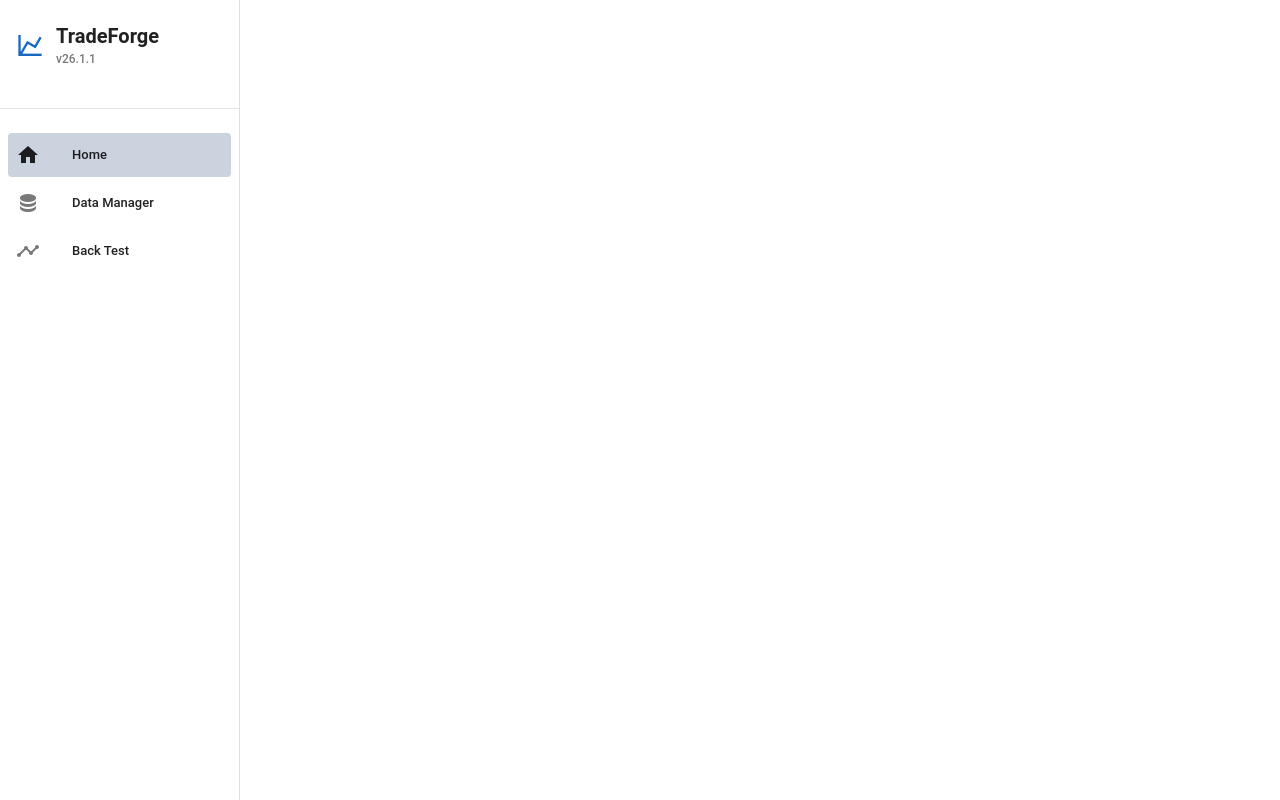
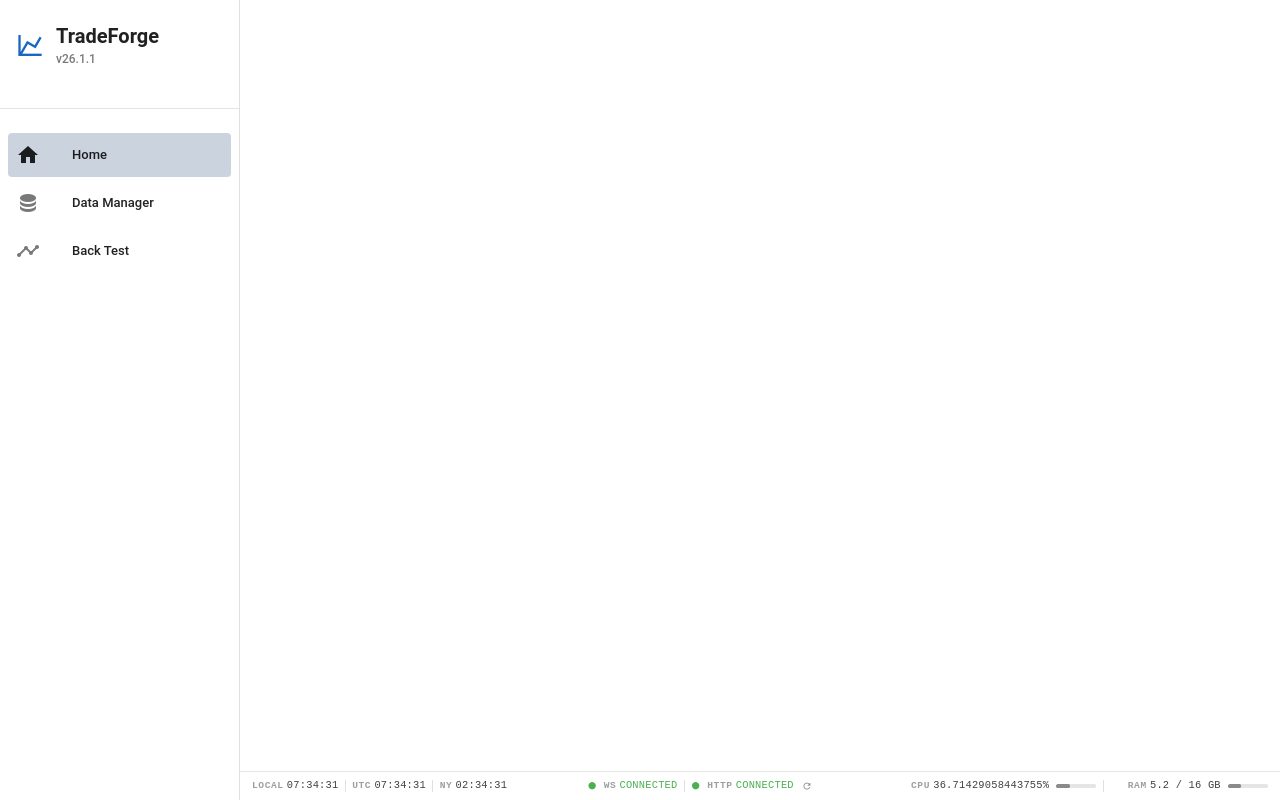
Before and after one commit to ArtemIyX/TradeForgeSharp, a Vue app in the folder TradeForge.VUE/: page / in a window 1280 px wide. Built offline with nearby package versions, Linux system fonts and the light colour scheme; the HTML template or start-up script is replaced by a standard one.

Commit message:
App footer

```diff
--- a/TradeForge.VUE/src/App.vue
+++ b/TradeForge.VUE/src/App.vue
@@ -9,13 +9,14 @@
       </v-container>
     </v-main>
 
-
+    <AppFooter />
   </v-app>
 </template>
 
 <script setup lang="ts">
 import AppNavigation from "@/components/app/app-navigation/AppNavigation.vue";
 import AppSnackBar from "@/components/app/app-snackbar/AppSnackBar.vue";
+import AppFooter from "@/components/app/app-footer/AppFooter.vue";
 
 </script>
 
--- /dev/null
+++ b/TradeForge.VUE/src/components/app/app-footer/AppFooter.vue
@@ -0,0 +1,225 @@
+<template>
+  <v-footer app height="auto" class="app-footer px-3 py-0">
+    <div class="footer-inner">
+
+      <!-- GROUP 1: Clocks -->
+      <div class="footer-group">
+        <div class="footer-item">
+          <span class="footer-label">LOCAL</span>
+          <span class="footer-value">{{ localTime }}</span>
+        </div>
+        <div class="footer-divider" />
+        <div class="footer-item">
+          <span class="footer-label">UTC</span>
+          <span class="footer-value">{{ utcTime }}</span>
+        </div>
+        <div class="footer-divider" />
+        <div class="footer-item">
+          <span class="footer-label">NY</span>
+          <span class="footer-value">{{ nyTime }}</span>
+        </div>
+      </div>
+
+      <v-spacer />
+
+      <!-- GROUP 2: Connections -->
+      <div class="footer-group">
+        <div class="footer-item">
+          <v-icon :color="wsColor" size="0.55rem" class="mr-1">mdi-circle</v-icon>
+          <span class="footer-label">WS</span>
+          <span :class="['footer-value', 'status-text', `status-${wsStatus}`]">
+            {{ wsStatus.toUpperCase() }}
+          </span>
+        </div>
+        <div class="footer-divider" />
+        <div class="footer-item">
+          <v-icon :color="httpColor" size="0.55rem" class="mr-1">mdi-circle</v-icon>
+          <span class="footer-label">HTTP</span>
+          <span :class="['footer-value', 'status-text', `status-${httpStatus}`]">
+            {{ httpStatus.toUpperCase() }}
+          </span>
+          <v-btn
+            icon
+            variant="plain"
+            size="x-small"
+            density="compact"
+            class="refresh-btn ml-1"
+            :loading="httpRefreshing"
+            @click="refreshHttp"
+          >
+            <v-icon size="0.65rem">mdi-refresh</v-icon>
+          </v-btn>
+        </div>
+      </div>
+
+      <v-spacer />
+
+      <!-- GROUP 3: System -->
+      <div class="footer-group">
+        <div class="footer-item">
+          <v-icon size="0.65rem" class="mr-1" color="rgba(255,255,255,0.4)">mdi-cpu-64-bit</v-icon>
+          <span class="footer-label">CPU</span>
+          <span class="footer-value" :class="cpuWarnClass">{{ cpu }}%</span>
+          <div class="mini-bar ml-1">
+            <div class="mini-bar-fill" :class="cpuWarnClass" :style="{ width: cpu + '%' }" />
+          </div>
+        </div>
+        <div class="footer-divider" />
+        <div class="footer-item">
+          <v-icon size="0.65rem" class="mr-1" color="rgba(255,255,255,0.4)">mdi-memory</v-icon>
+          <span class="footer-label">RAM</span>
+          <span class="footer-value" :class="ramWarnClass">{{ ramUsed.toFixed(1) }} / {{ ramMax }} GB</span>
+          <div class="mini-bar ml-1">
+            <div class="mini-bar-fill" :class="ramWarnClass" :style="{ width: ramPct + '%' }" />
+          </div>
+        </div>
+      </div>
+
+    </div>
+  </v-footer>
+</template>
+
+<script setup lang="ts">
+import { ref, computed, onMounted, onUnmounted } from 'vue'
+
+// ── Time ──────────────────────────────────────────────────────────────────────
+const now = ref(new Date())
+let ticker: ReturnType<typeof setInterval>
+
+const fmt = (d: Date, tz?: string) =>
+  d.toLocaleTimeString('en-US', {
+    hour: '2-digit', minute: '2-digit', second: '2-digit',
+    hour12: false, timeZone: tz
+  })
+
+const localTime = computed(() => fmt(now.value))
+const utcTime   = computed(() => fmt(now.value, 'UTC'))
+const nyTime    = computed(() => fmt(now.value, 'America/New_York'))
+
+// ── WebSocket ─────────────────────────────────────────────────────────────────
+type Status = 'connected' | 'disconnected' | 'connecting'
+const wsStatus = ref<Status>('connected')
+const wsColor  = computed(() => ({ connected: 'success', disconnected: 'error', connecting: 'warning' }[wsStatus.value]))
+
+// ── HTTP ──────────────────────────────────────────────────────────────────────
+const httpStatus     = ref<Status>('connected')
+const httpRefreshing = ref(false)
+const httpColor      = computed(() => ({ connected: 'success', disconnected: 'error', connecting: 'warning' }[httpStatus.value]))
+
+async function refreshHttp() {
+  httpRefreshing.value = true
+  httpStatus.value = 'connecting'
+  // Replace with real health-check call
+  await new Promise(r => setTimeout(r, 800))
+  httpStatus.value = 'connected'
+  httpRefreshing.value = false
+}
+
+// ── System ────────────────────────────────────────────────────────────────────
+const cpu    = ref(34)
+const ramUsed = ref(5.2)
+const ramMax  = ref(16)
+const ramPct  = computed(() => (ramUsed.value / ramMax.value) * 100)
+
+const cpuWarnClass = computed(() => cpu.value > 85 ? 'val-error' : cpu.value > 65 ? 'val-warn' : '')
+const ramWarnClass = computed(() => ramPct.value > 85 ? 'val-error' : ramPct.value > 65 ? 'val-warn' : '')
+
+// Simulate live metrics — replace with real polling/SSE
+function updateMetrics() {
+  cpu.value = Math.min(99, Math.max(5, cpu.value + (Math.random() * 6 - 3)))
+  ramUsed.value = Math.min(ramMax.value, Math.max(0.5, ramUsed.value + (Math.random() * 0.2 - 0.1)))
+}
+
+onMounted(() => {
+  ticker = setInterval(() => { now.value = new Date(); updateMetrics() }, 1000)
+})
+onUnmounted(() => clearInterval(ticker))
+</script>
+
+<style scoped>
+.app-footer {
+  background-color: rgb(var(--v-theme-surface));
+  border-top: thin solid rgba(var(--v-theme-on-surface), 0.1);
+  min-height: 1.75rem;
+  font-family: 'JetBrains Mono', 'Fira Mono', monospace;
+}
+
+.footer-inner {
+  display: flex;
+  align-items: center;
+  flex-wrap: wrap;
+  gap: 0.25rem 0.5rem;
+  width: 100%;
+  min-height: 1.75rem;
+  padding: 0.2rem 0;
+}
+
+.footer-group {
+  display: flex;
+  align-items: center;
+  gap: 0.4rem;
+  flex-wrap: wrap;
+}
+
+.footer-item {
+  display: flex;
+  align-items: center;
+  gap: 0.2rem;
+  white-space: nowrap;
+}
+
+.footer-label {
+  font-size: 0.6rem;
+  font-weight: 700;
+  letter-spacing: 0.06em;
+  color: rgba(var(--v-theme-on-surface), 0.38);
+  text-transform: uppercase;
+}
+
+.footer-value {
+  font-size: 0.65rem;
+  font-weight: 500;
+  color: rgba(var(--v-theme-on-surface), 0.75);
+  letter-spacing: 0.02em;
+}
+
+.footer-divider {
+  width: 1px;
+  height: 0.75rem;
+  background-color: rgba(var(--v-theme-on-surface), 0.12);
+}
+
+/* Status colors */
+.status-connected    { color: rgb(var(--v-theme-success)) !important; }
+.status-disconnected { color: rgb(var(--v-theme-error))   !important; }
+.status-connecting   { color: rgb(var(--v-theme-warning)) !important; }
+
+/* Value warning states */
+.val-warn  { color: rgb(var(--v-theme-warning)) !important; }
+.val-error { color: rgb(var(--v-theme-error))   !important; }
+
+/* Mini progress bar */
+.mini-bar {
+  width: 2.5rem;
+  height: 0.2rem;
+  background-color: rgba(var(--v-theme-on-surface), 0.1);
+  border-radius: 0.1rem;
+  overflow: hidden;
+}
+
+.mini-bar-fill {
+  height: 100%;
+  background-color: rgba(var(--v-theme-on-surface), 0.4);
+  border-radius: 0.1rem;
+  transition: width 0.8s ease;
+}
+
+.mini-bar-fill.val-warn  { background-color: rgb(var(--v-theme-warning)); }
+.mini-bar-fill.val-error { background-color: rgb(var(--v-theme-error)); }
+
+.refresh-btn {
+  opacity: 0.5;
+  transition: opacity 0.15s;
+}
+.refresh-btn:hover { opacity: 1; }
+</style>
```
